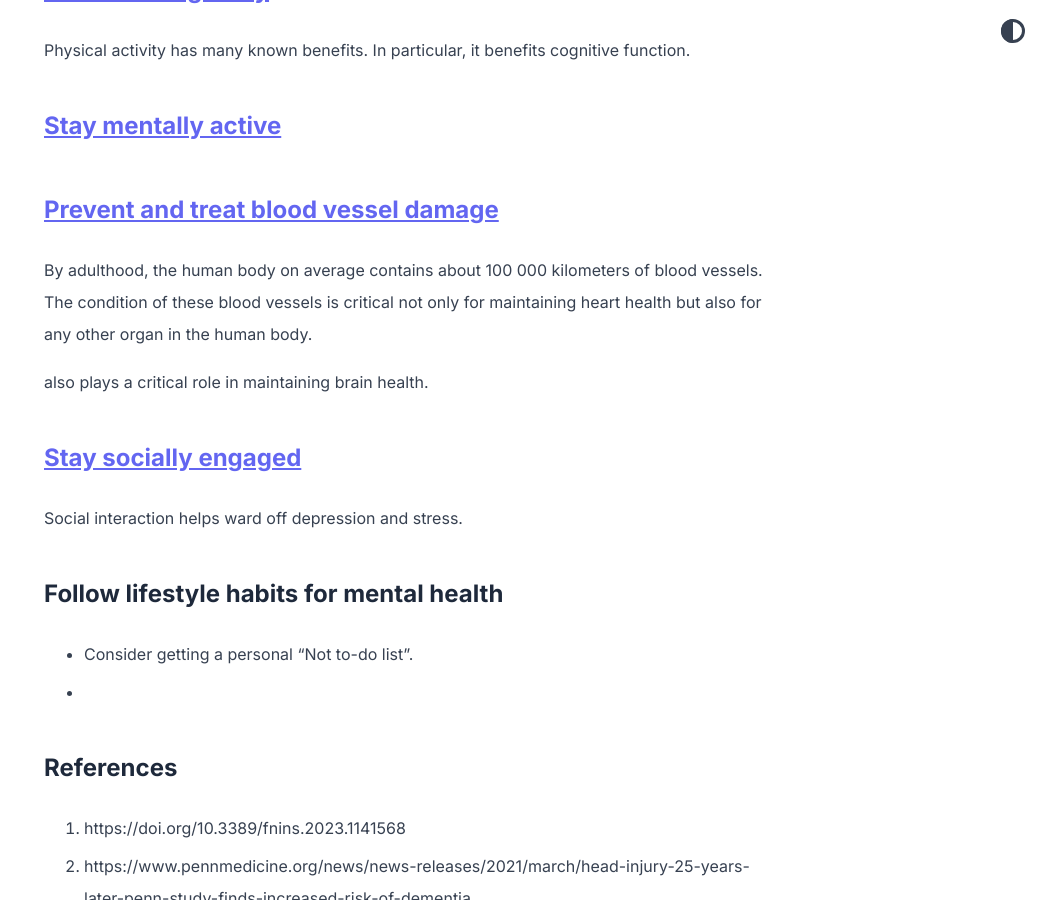
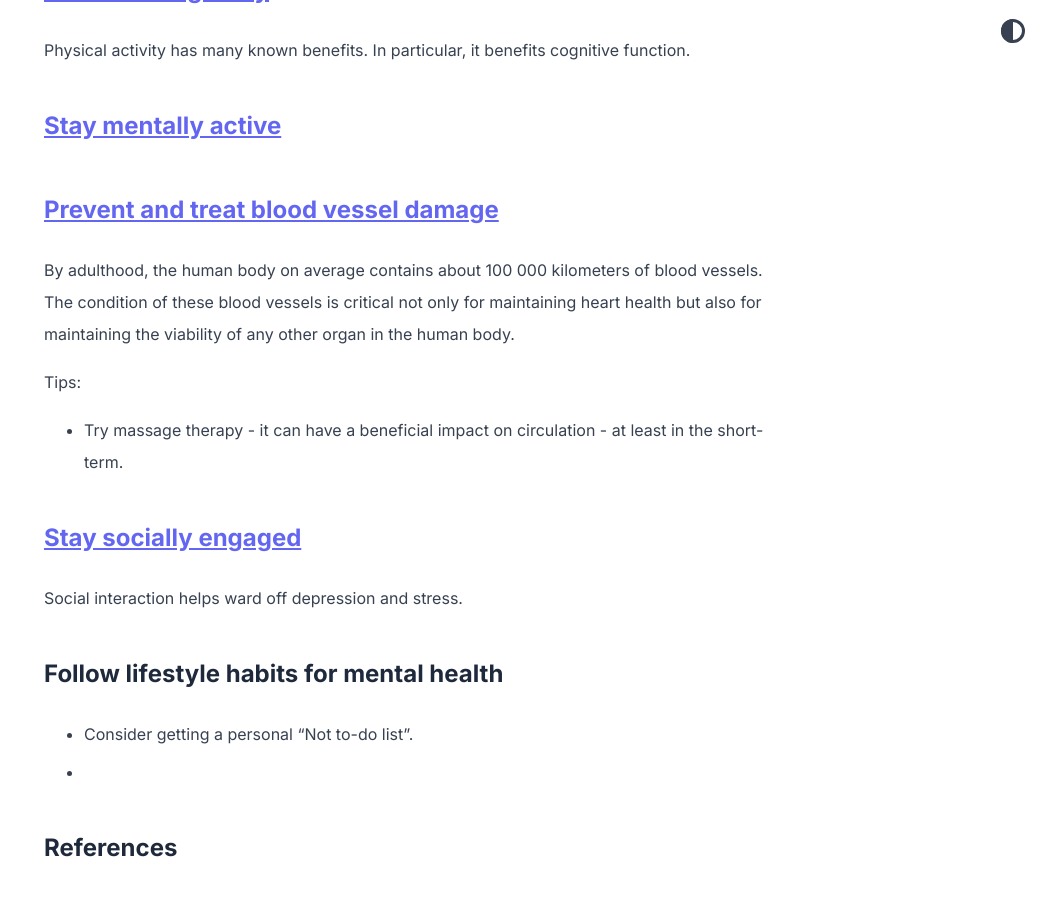
Before and after one commit to abhinavs/moonwalk, a Jekyll site: the page built from _posts/2023-07-19-brain-health.md, in a window 1280 px wide and 900 px high, scrolled down 1846 px. Shown: the whole window, without its empty margins (236-1280 px from the left). Built offline with Jekyll 4.4.1, drawn with Linux system fonts in a browser that asks for light colours; some of the changed text lies outside the part shown.

Commit message:
Update 2023-07-19-brain-health.md

```diff
--- a/_posts/2023-07-19-brain-health.md
+++ b/_posts/2023-07-19-brain-health.md
@@ -51,9 +51,10 @@ Physical activity has many known benefits. In particular, it benefits cognitive
 
 ## [Prevent and treat blood vessel damage](#the-middle)
 
-By adulthood, the human body on average contains about 100 000 kilometers of blood vessels. The condition of these blood vessels is critical not only for maintaining heart health but also for any other organ in the human body.
+By adulthood, the human body on average contains about 100 000 kilometers of blood vessels. The condition of these blood vessels is critical not only for maintaining heart health but also for maintaining the viability of any other organ in the human body.
 
-also plays a critical role in maintaining brain health.
+Tips:
+-   Try massage therapy - it can have a beneficial impact on circulation - at least in the short-term.
 
 
 ## [Stay socially engaged](#the-middle)
```
Also changed, not shown: other parts of _posts/2023-07-19-brain-health.md (+3 -3 lines).
